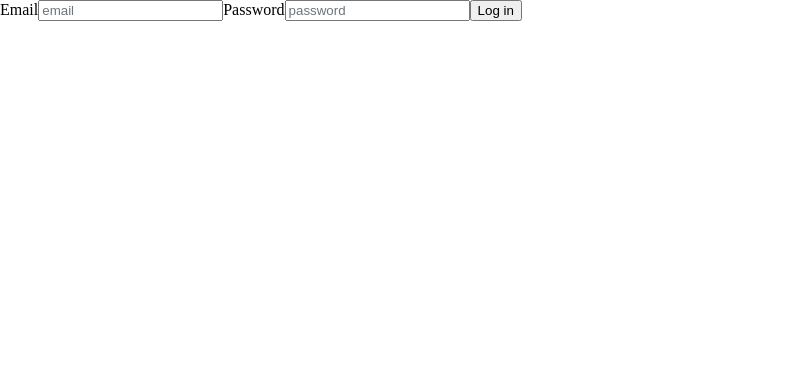
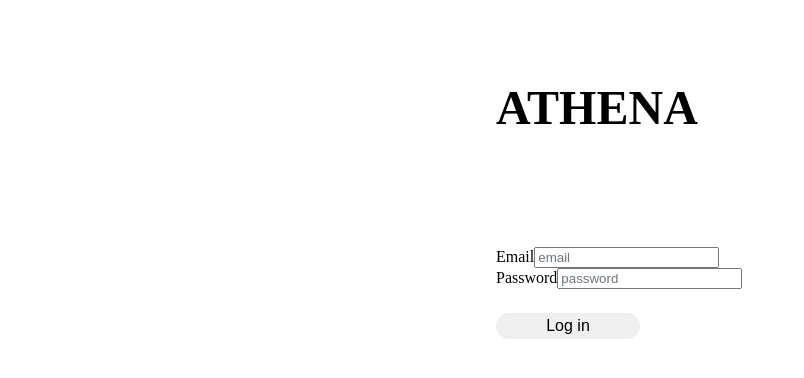
Before and after one commit to chiemelaumeh/TicketManager, a React (Create React App) app in the folder client/: page /login in a window 1280 px wide. Shown: the top 378 px of the page, without its empty margins (0-804 px from the left). Built offline with nearby package versions, Linux system fonts and the light colour scheme.

Commit message:
login Css

```diff
--- a/client/src/Components/Login/loginForm.js
+++ b/client/src/Components/Login/loginForm.js
@@ -35,7 +35,8 @@ const LoginForm = () => {
 
 
     return (
-        <div>
+        <div className="login">
+            <div className="loginEmail">
                 <form onSubmit={handleSubmit}>
                     <label >Email</label>
                     <input type='email'
@@ -47,6 +48,7 @@ const LoginForm = () => {
                         className={errors.email && touched.email ? "input-error" : ""}
                     />
                     {errors.email && touched.email && <p>{errors.email}</p>}
+                    <div className="loginPassword">
                         <label>Password</label>
                         <input type='password'
                             name="password"
@@ -57,8 +59,10 @@ const LoginForm = () => {
                             className={errors.password && touched.password ? "input-error" : ""}
                         />
                         {errors.password && touched.password && <p>{errors.password}</p>}
-                <button type="submit">Log in</button>
+                        <button className="loginbtn" type="submit">Log in</button>
+                    </div>
                 </form>
+            </div>
         </div>
     )
 
--- a/client/src/CssFiles/login.css
+++ b/client/src/CssFiles/login.css
@@ -2,3 +2,42 @@ input.input-error,
 select.input-error {
     border-color: red;
 }
+
+h1.login{
+  font-size: 3rem;
+}
+
+.loginbtn {
+    border: none;
+    font-size: 1.0rem;
+    padding: 0.25rem 0.5rem;
+    width: 50%;
+    border-radius: 1rem;
+    margin-top: 1.5rem;
+  }
+  .login {
+    flex-wrap: wrap;
+    border: none;
+    padding: 2rem 1rem;
+    width: 20rem;
+    border-radius: 1rem;
+    margin: 3rem auto;
+
+  }
+  .loginEmail {
+      margin: 0 0 2rem;
+      border-radius: 2rem;
+  }
+
+  .loginbtn:hover {
+    color:aqua;
+    position: relative;
+    top: 1px;
+    cursor: pointer;
+  }
+
+
+  .loginbtn:active {
+    position: relative;
+    top: 1px;
+  }
--- a/client/src/Pages/Login.js
+++ b/client/src/Pages/Login.js
@@ -6,6 +6,7 @@ const Login = () => {
 
     return (
         <>
+            <h1 className="login">ATHENA</h1>
             <LoginForm />
         </>
     )
```
Lines whose indentation alone changed are shown as unchanged.
